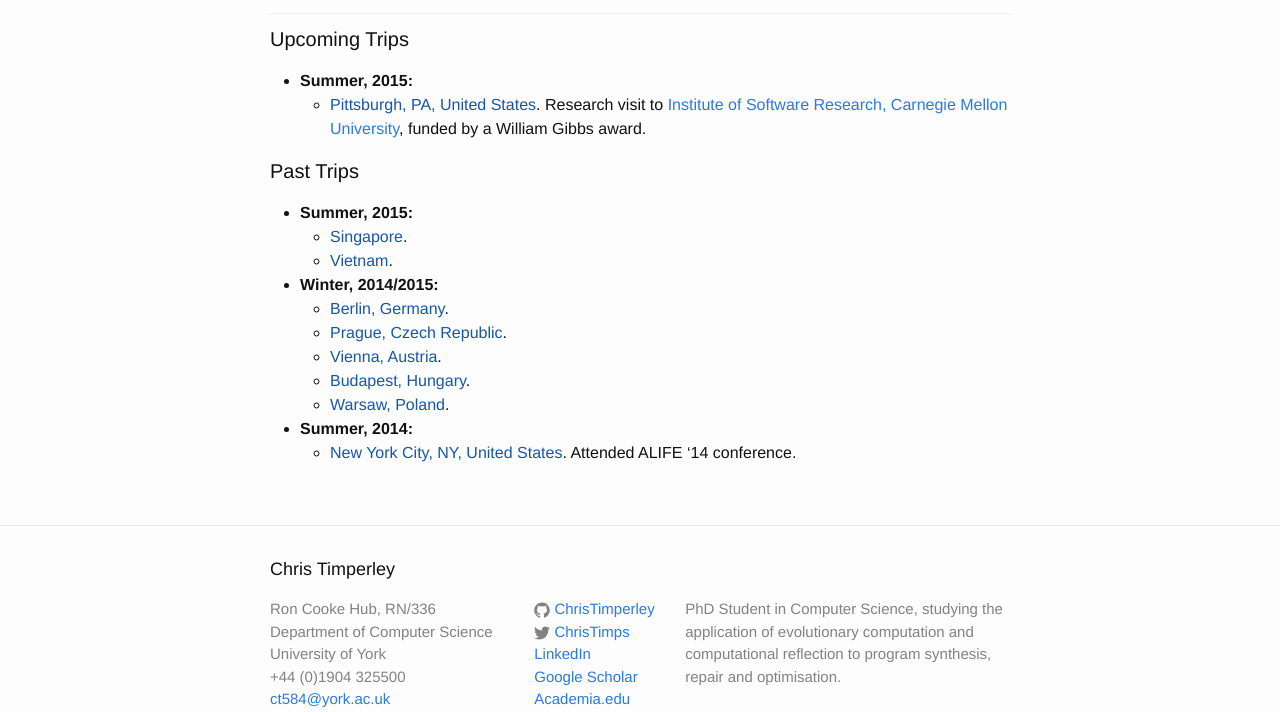
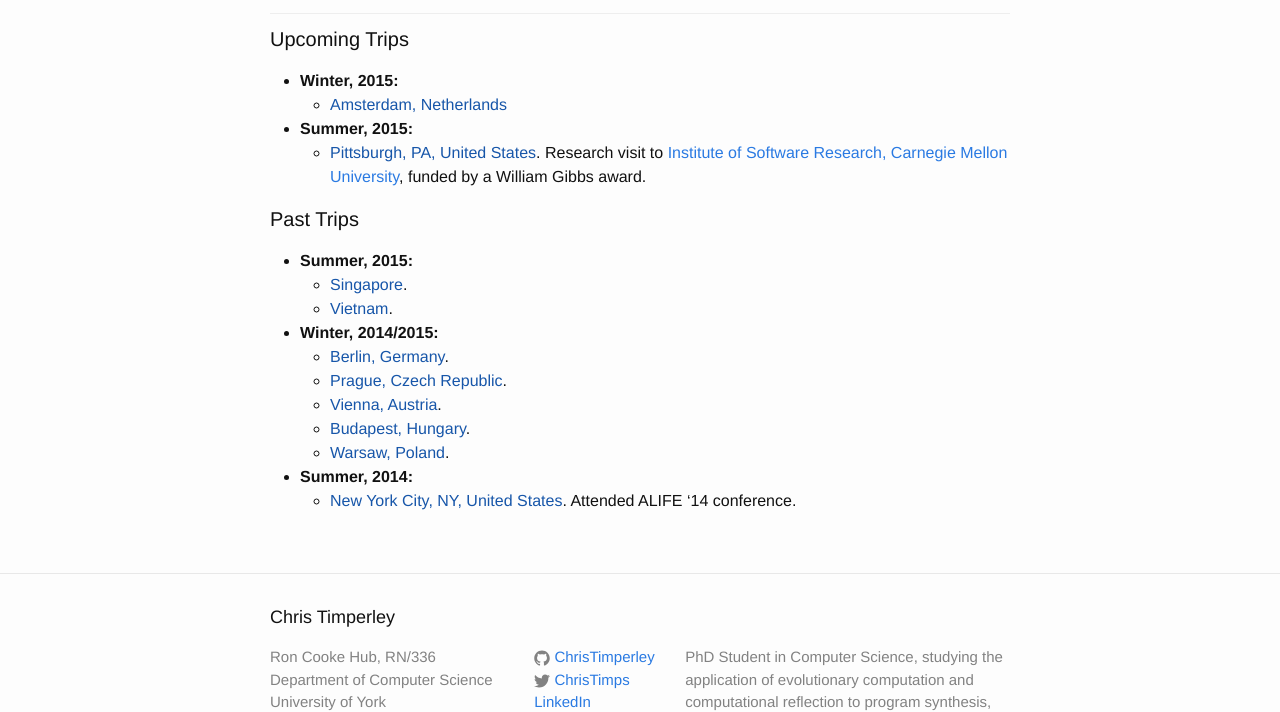
Before and after one commit to ChrisTimperley/ChrisTimperley.github.io, a Jekyll site: the page built from travel.md, in a window 1280 px wide and 900 px high, scrolled down 464 px, cut to the strip 188-900 px from the top of the window. Built offline with Jekyll 4.4.1, drawn with Linux system fonts in a browser that asks for light colours.

Commit message:
Added Amsterdam to list of travels.

```diff
--- a/travel.md
+++ b/travel.md
@@ -10,6 +10,9 @@ buried: true
 <div class="divider"></div>
 
 #### Upcoming Trips
+
+* **Winter, 2015:**
+    * [Amsterdam, Netherlands]()
 * **Summer, 2015:**
   * [Pittsburgh, PA, United States](). Research visit to [Institute of Software Research, Carnegie Mellon   University](http://www.isri.cmu.edu/), funded by a William Gibbs award.
 
```
